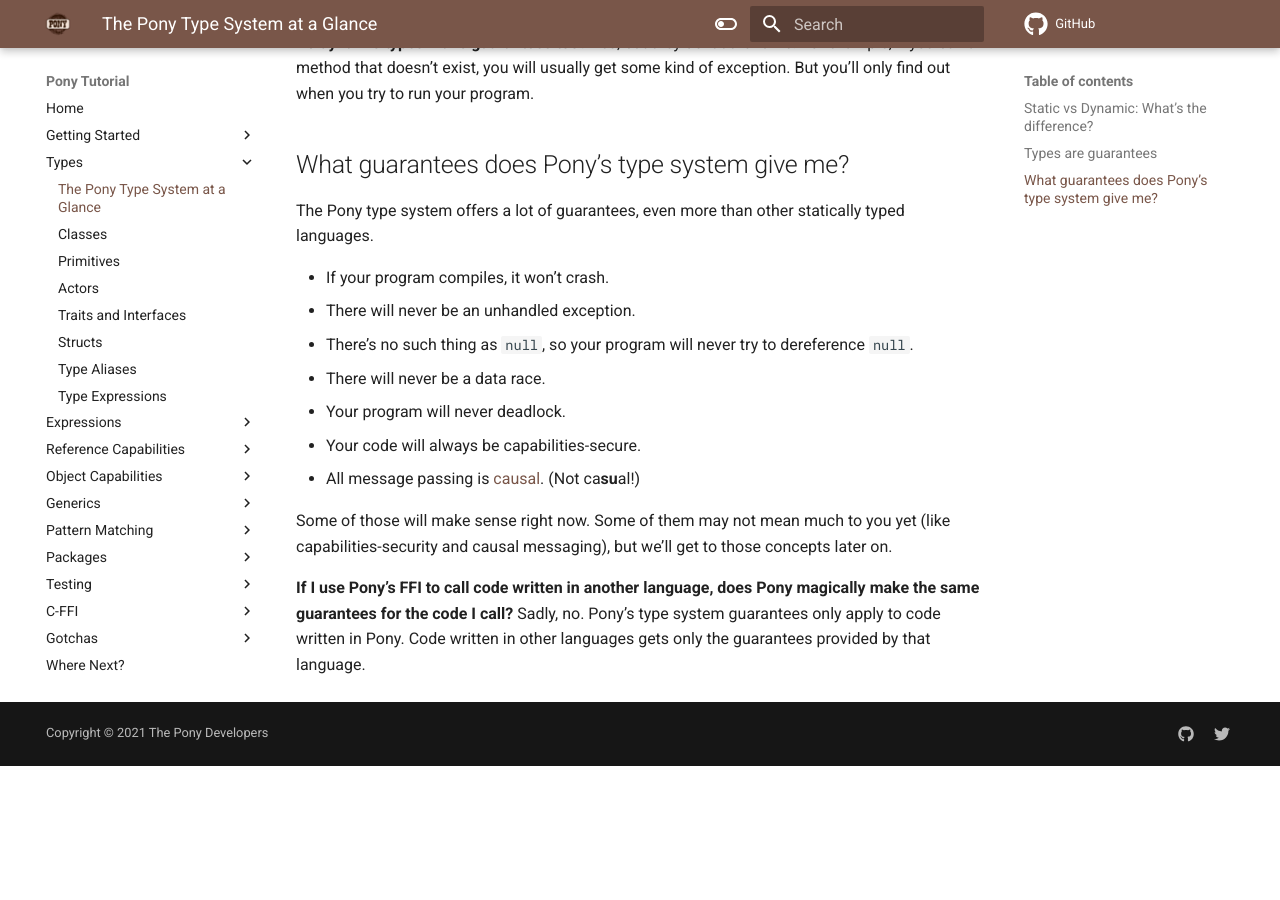
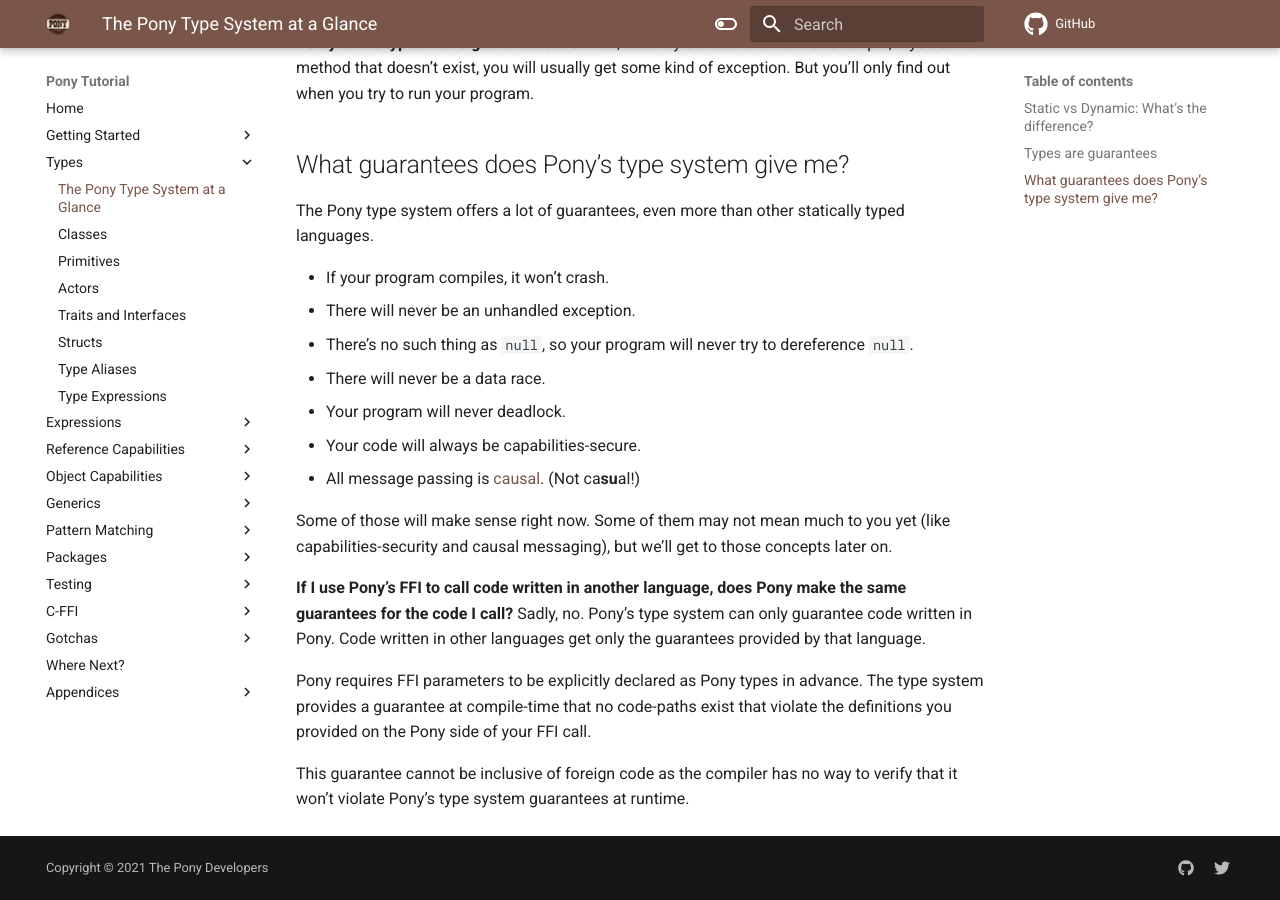
Before and after one commit to ponylang/pony-tutorial, an MkDocs documentation site: the page built from docs/types/at-a-glance.md, in a window 1280 px wide and 900 px high, scrolled down 898 px. Built offline with MkDocs 1.6.1 and Material for MkDocs 9.7.7, drawn with Linux system fonts in a browser that asks for light colours; comment, search, counter and statistics services are not loaded; before the commit the page ends 1664 px from its top, so only the background shows below that.

Commit message:
The mandatory FFI "use" change improves our safety story. (#475)
Even though it is true that we can't make guarantees around FFI calls, the pony type system coupled with the now mandatory "use" statements does provide all the tools a programmer needs to guarantee that the data that they pass into their FFI functions is correct.

(Where "correct" is left as an exercise to the reader as they are the ones that need to strictly define what is "correct".  We can't automatically validate either the "shape" of the data or derive who manages the memory).

The point being, if they correctly describe the data using pony types, the pony compiler *will* enforce the shape of that data for them consistently throughout their application.  That is *huge*.

(How to map pony-types and build type-systems that are flexible _and_ safe is 95% of the difficulty of doing C-FFI)

```diff
--- a/docs/types/at-a-glance.md
+++ b/docs/types/at-a-glance.md
@@ -35,4 +35,8 @@
 
 Some of those will make sense right now. Some of them may not mean much to you yet (like capabilities-security and causal messaging), but we'll get to those concepts later on.
 
-__If I use Pony's FFI to call code written in another language, does Pony magically make the same guarantees for the code I call?__ Sadly, no. Pony's type system guarantees only apply to code written in Pony. Code written in other languages gets only the guarantees provided by that language.
+__If I use Pony's FFI to call code written in another language, does Pony make the same guarantees for the code I call?__ Sadly, no. Pony's type system can only guarantee code written in Pony. Code written in other languages get only the guarantees provided by that language.
+
+Pony requires FFI parameters to be explicitly declared as Pony types in advance. The type system provides a guarantee at compile-time that no code-paths exist that violate the definitions you provided on the Pony side of your FFI call.
+
+This guarantee cannot be inclusive of foreign code as the compiler has no way to verify that it won't violate Pony's type system guarantees at runtime.
```
